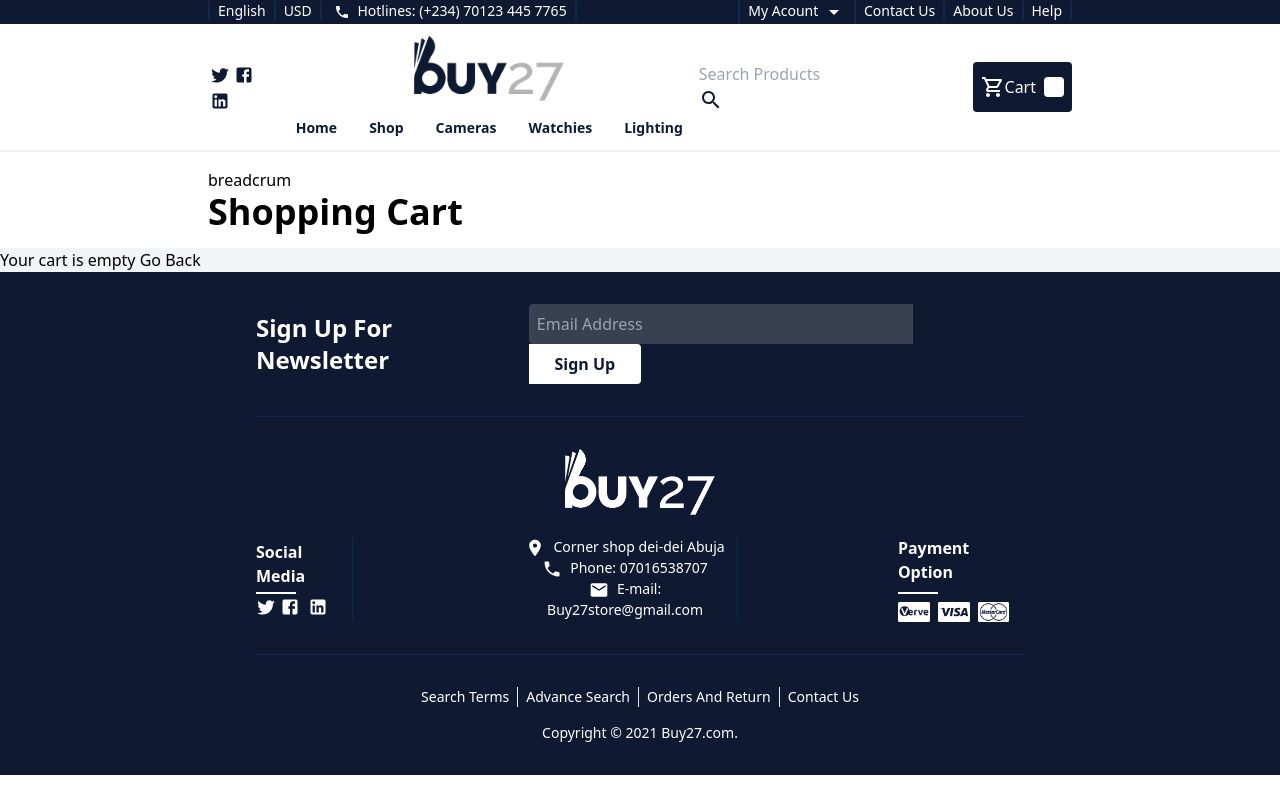
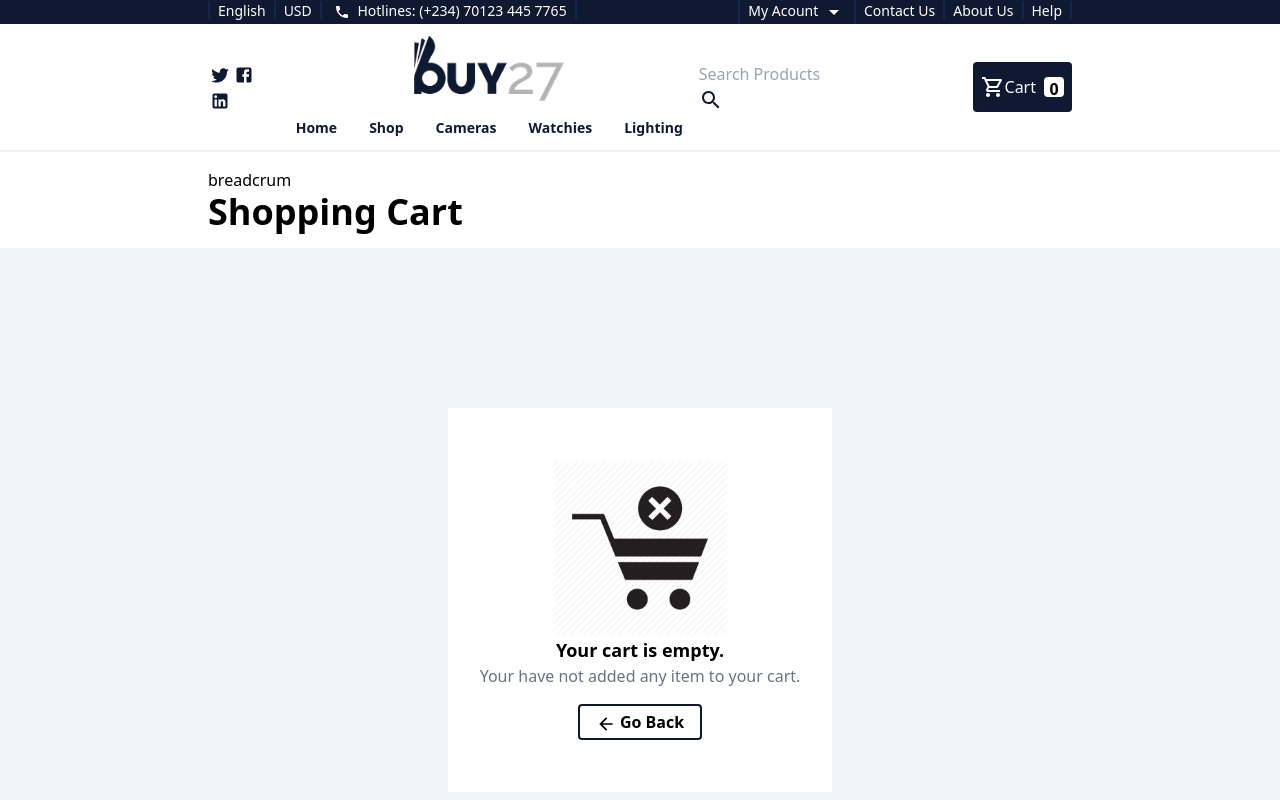
Before and after one commit to Logic-dev406/Buy27-API, a React (Create React App) app in the folder client/: page /cart in a window 1280 px wide. Shown: the top 800 px of the page. Built offline with nearby package versions, Linux system fonts and the light colour scheme.

Commit message:
finished the cart and cart item page

```diff
--- a/client/src/components/Cart/cartItems.js
+++ b/client/src/components/Cart/cartItems.js
@@ -3,10 +3,7 @@ import React from 'react';
 const cartItems = ({ item, qtyChangeHandler, removeFromCartHandler }) => {
     return (
         <div>
-            <div
-                key={item.id}
-                className="flex justify-between h-24 px-5 py-6 w-full bg-white border-b"
-            >
+            <div className="flex justify-between h-24 px-5 py-6 w-full bg-white border-b">
                 <div className="flex">
                     <img src={item.image} alt="item" className="w-10 mr-4" />
                     <h1 className="font-semibold text-primary-dart">
--- a/client/src/pages/Cart.js
+++ b/client/src/pages/Cart.js
@@ -3,6 +3,7 @@ import { useDispatch } from 'react-redux';
 import { Link } from 'react-router-dom';
 import CartItem from '../components/Cart/cartItems';
 import ArrowBackIcon from '@material-ui/icons/ArrowBack';
+import cart from '../assets/icons/cart.png';
 
 //Action
 import { removeFromCart } from '../redux/actions/cartAction';
@@ -36,8 +37,22 @@ export const Cart = ({ addToCart, cartItems }) => {
                 <h1 className="text-4xl font-bold"> Shopping Cart</h1>
             </div>
             {cartItems.length === 0 ? (
-                <div>
-                    Your cart is empty <Link to="/shop">Go Back</Link>
+                <div className="flex flex-col items-center">
+                    <div className="flex flex-col w-96 h-96 bg-white my-40 items-center justify-center">
+                        <img src={cart} alt="cart" className="h-44" />
+                        <h1 className="text-lg font-bold">
+                            Your cart is empty.
+                        </h1>
+                        <span className="text-gray-500">
+                            Your have not added any item to your cart.
+                        </span>
+                        <Link
+                            className="text-black hover:text-white font-semibold bg-transparent hover:bg-primary-dark border-2 border-primary-dark px-4 py-1 mt-4 rounded"
+                            to="/shop"
+                        >
+                            <ArrowBackIcon fontSize="small" /> Go Back
+                        </Link>
+                    </div>
                 </div>
             ) : (
                 <div>
@@ -60,6 +75,7 @@ export const Cart = ({ addToCart, cartItems }) => {
                             {cartItems.map((item) => {
                                 return (
                                     <CartItem
+                                        key={item.product}
                                         item={item}
                                         removeFromCartHandler={
                                             removeFromCartHandler
@@ -73,8 +89,8 @@ export const Cart = ({ addToCart, cartItems }) => {
                             <div className="flex justify-between px-3 my-2 font-bold">
                                 <h1>Order Surmmary: </h1>
                                 <h1>
-                                    {getCartCount()} Item
-                                    {/* {cartItems.lenght === 1 ? 'Item' : 'Items'} */}
+                                    {getCartCount()}
+                                    {cartItems.product < 2 ? 'Item' : 'Items'}
                                 </h1>
                             </div>
                             <div className="border-b border-gray-200"></div>
--- a/client/src/redux/store.js
+++ b/client/src/redux/store.js
@@ -19,8 +19,19 @@ const reducer = combineReducers({
 
 const middleware = [thunk];
 
+const cartItemsInLocalStorage = localStorage.getItem('cart')
+    ? JSON.parse(localStorage.getItem('cart'))
+    : [];
+
+const INITIAL_STATE = {
+    cart: {
+        cartItems: cartItemsInLocalStorage,
+    },
+};
+
 const store = createStore(
     reducer,
+    INITIAL_STATE,
     composeWithDevTools(applyMiddleware(...middleware))
 );
 
--- a/client/src/sections/Navbar/DesktopNavbar.js
+++ b/client/src/sections/Navbar/DesktopNavbar.js
@@ -7,9 +7,16 @@ import SearchIcon from '@material-ui/icons/Search';
 import ShoppingCartOutlined from '@material-ui/icons/ShoppingCartOutlined';
 import TopMenuBar from '../../components/TopMenuBar';
 import { Link } from 'react-router-dom';
+import { useSelector } from 'react-redux';
 
-const DesktopNavbar = ({ cartItems }) => {
-    console.log(cartItems);
+const DesktopNavbar = () => {
+    const cart = useSelector((state) => state.cart);
+    const { cartItems } = cart;
+
+    const getCartCount = () => {
+        return cartItems.reduce((qty, item) => Number(item.qty) + qty, 0);
+    };
+
     return (
         <div>
             <TopMenuBar />
@@ -52,13 +59,16 @@ const DesktopNavbar = ({ cartItems }) => {
                         />{' '}
                         <SearchIcon className="text-primary-dark" />
                     </div>
-                    <button className="flex items-center ml-4 px-2 py-1 rounded bg-primary-dark hover:bg-primary-light focus:outline-none">
+                    <Link
+                        to="/cart"
+                        className="flex items-center ml-4 px-2 py-1 rounded bg-primary-dark hover:bg-primary-light focus:outline-none"
+                    >
                         <ShoppingCartOutlined className="text-white" />
                         <h1 className="text-white">Cart</h1>
-                        <h1 className="h-5 w-5 bg-white text-black rounded ml-2">
-                            {/* {cartItems.lenght === 0 ? '0' : `${cartItems}`} */}
+                        <h1 className="h-5 w-5 bg-white text-center text-black font-semibold rounded ml-2">
+                            {getCartCount()}
                         </h1>
-                    </button>
+                    </Link>
                 </div>
             </div>
         </div>
```
Also changed, not shown: client/src/assets/icons/cart.png (added).
